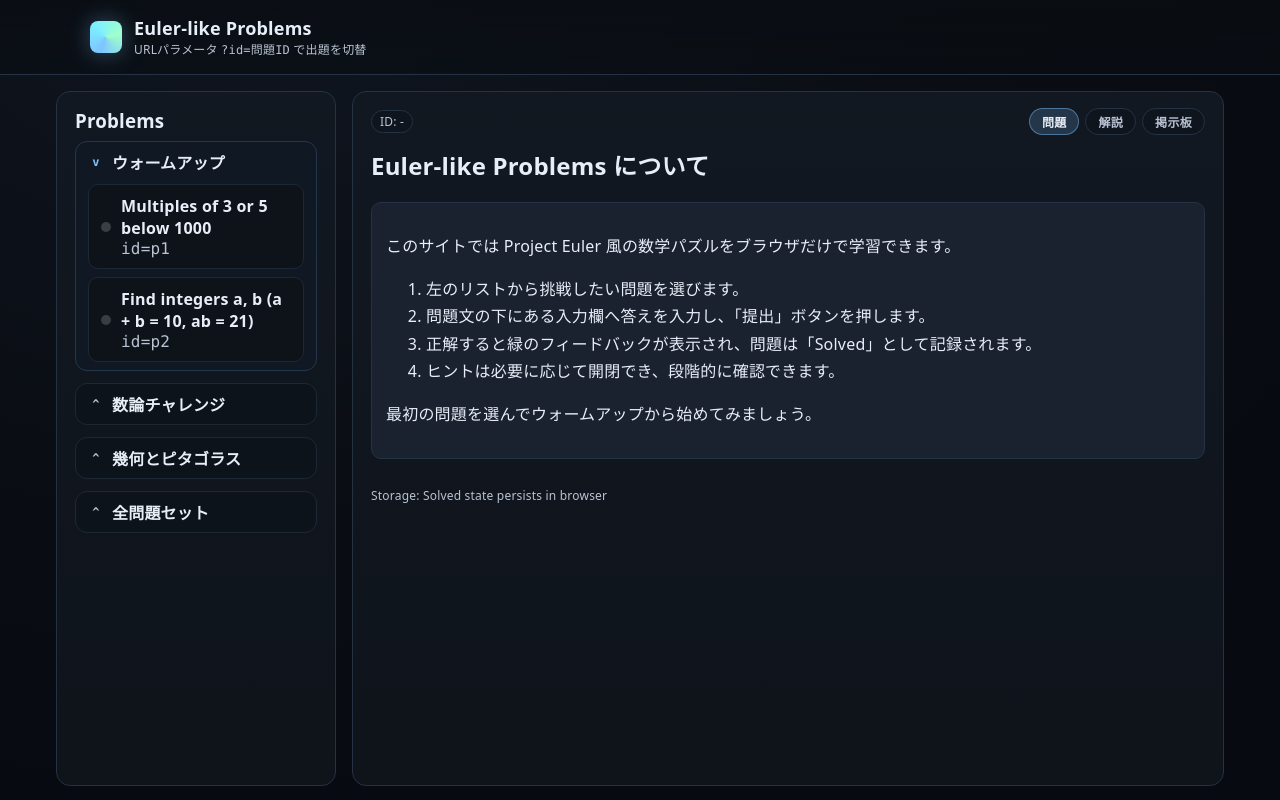
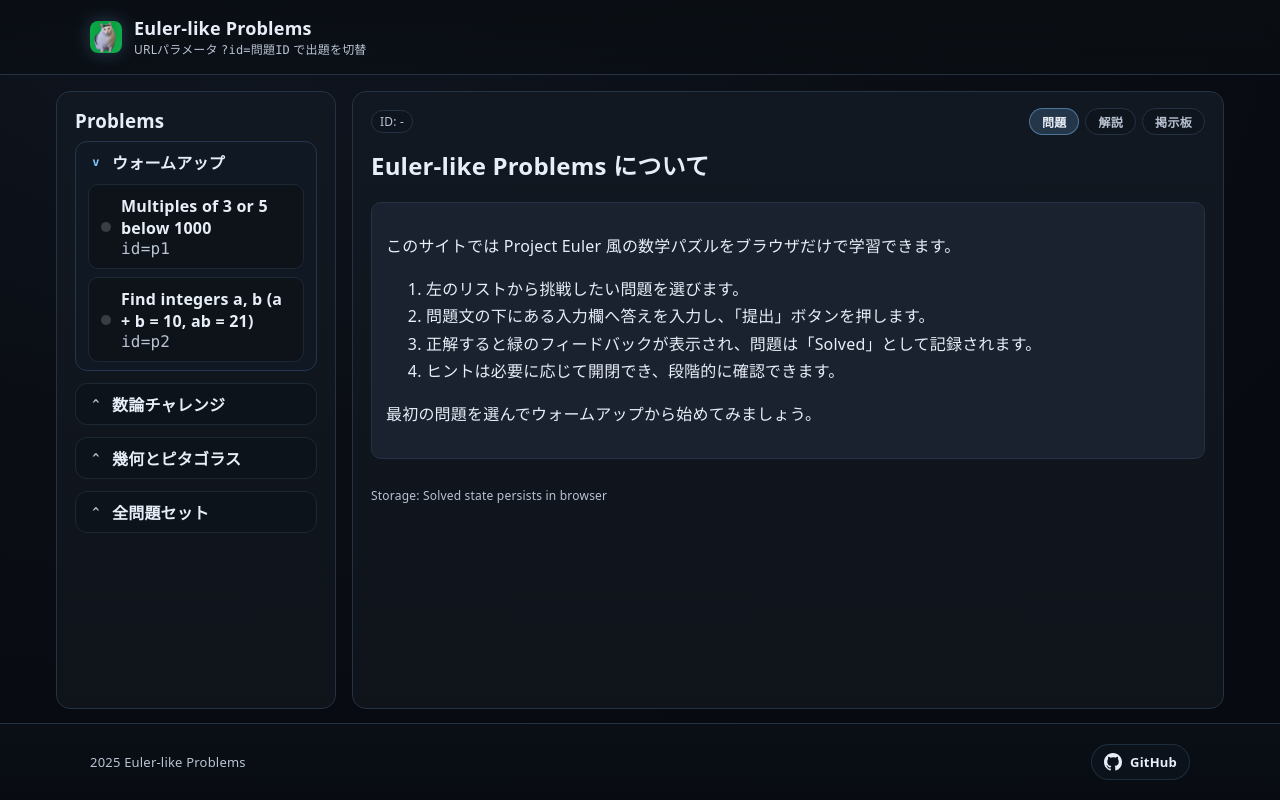
Before and after one commit to kazu107/prokazu, a website: page index.html in a window 1280 px wide. Drawn offline with Linux system fonts and the light colour scheme.

Commit message:
バックエンド調整

```diff
--- a/index.html
+++ b/index.html
@@ -6,7 +6,7 @@
     <title>Project Euler風 | 問題サイト（URLパラメータ対応）</title>
     <link rel="stylesheet" href="styles/main.css" />
 </head>
-<body>
+<body data-github-url="https://github.com/kazu107/prokazu">
 <header>
     <a id="homeLink" class="container brand" href="./">
         <div class="logo" aria-hidden="true"></div>
@@ -85,7 +85,44 @@
     </section>
 </main>
 
+<footer class="site-footer">
+    <div class="container footer-inner">
+        <div class="footer-copy">
+            <span id="footerYear"></span>
+            <span> Euler-like Problems</span>
+        </div>
+        <div class="footer-links">
+            <a id="footerGithubLink"
+               class="footer-link footer-link-github"
+               href="https://github.com/kazu107/prokazu"
+               data-default-href="https://github.com/kazu107/prokazu"
+               target="_blank"
+               rel="noopener"
+               aria-label="View on GitHub">
+                <svg class="footer-icon" viewBox="0 0 16 16" aria-hidden="true">
+                    <path d="M8 0C3.58 0 0 3.58 0 8c0 3.54 2.29 6.53 5.47 7.59.4.07.55-.17.55-.38 0-.19-.01-.82-.01-1.49-2.01.37-2.53-.49-2.69-.94-.09-.23-.48-.94-.82-1.13-.28-.15-.68-.52-.01-.53.63-.01 1.08.58 1.23.82.72 1.21 1.87.87 2.33.66.07-.52.28-.87.51-1.07-1.78-.2-3.64-.89-3.64-3.95 0-.87.31-1.59.82-2.15-.08-.2-.36-1.02.08-2.12 0 0 .67-.21 2.2.82a7.6 7.6 0 0 1 2-.27c.68 0 1.36.09 2 .27 1.53-1.04 2.2-.82 2.2-.82.44 1.1.16 1.92.08 2.12.51.56.82 1.27.82 2.15 0 3.07-1.87 3.75-3.65 3.95.29.25.54.73.54 1.48 0 1.07-.01 1.93-.01 2.2 0 .21.15.46.55.38A8.012 8.012 0 0 0 16 8c0-4.42-3.58-8-8-8z"/>
+                </svg>
+                <span>GitHub</span>
+            </a>
+        </div>
+    </div>
+</footer>
+
 <script src="scripts/problems.js"></script>
 <script src="scripts/main.js"></script>
+<script>
+    (function () {
+        const yearEl = document.getElementById('footerYear');
+        if (yearEl) {
+            yearEl.textContent = new Date().getFullYear();
+        }
+        const githubLink = document.getElementById('footerGithubLink');
+        if (githubLink) {
+            const defaultHref = githubLink.getAttribute('data-default-href') || githubLink.href;
+            const configured = (document.body?.dataset?.githubUrl || '').trim();
+            githubLink.href = configured || defaultHref;
+        }
+    }());
+</script>
 </body>
 </html>
--- a/styles/main.css
+++ b/styles/main.css
@@ -36,9 +36,14 @@ header {
 header .brand:focus-visible { outline: 2px solid var(--accent); outline-offset: 4px; }
 
 .logo {
-    width: 32px; height: 32px; border-radius: 8px;
-    background: conic-gradient(from 200deg, #7dc4ff, #7df0ff, #9fffcb, #7dc4ff);
-    box-shadow: 0 0 22px rgba(125,196,255,.35);
+    width: 32px;
+    height: 32px;
+    border-radius: 8px;
+    background-image: url("/image/38ee176ae4824004f6b0aaf0207dc226_640px.webp");
+    background-size: cover;
+    background-position: center;
+    background-repeat: no-repeat;
+    box-shadow: 0 0 18px rgba(125,196,255,.25);
 }
 .title { font-weight: 700; font-size: 18px; }
 
@@ -392,3 +397,54 @@ details.hint summary {
     line-height: 1.6;
     color: var(--text-dim);
 }
+
+.site-footer {
+    border-top: 1px solid var(--border);
+    background: linear-gradient(180deg, rgba(10, 16, 22, 0.95), rgba(8, 12, 18, 0.98));
+}
+.footer-inner {
+    display: flex;
+    justify-content: space-between;
+    align-items: center;
+    gap: 16px;
+    flex-wrap: wrap;
+    padding-top: 20px;
+    padding-bottom: 20px;
+    font-size: 13px;
+    color: var(--text-dim);
+}
+.footer-copy span:first-child {
+    font-variant-numeric: tabular-nums;
+}
+.footer-links {
+    display: flex;
+    align-items: center;
+    gap: 12px;
+}
+.footer-link {
+    display: inline-flex;
+    align-items: center;
+    gap: 8px;
+    padding: 8px 12px;
+    border-radius: 999px;
+    border: 1px solid rgba(125, 196, 255, 0.15);
+    background: rgba(15, 23, 32, 0.6);
+    color: var(--text);
+    font-weight: 600;
+    transition: border-color .2s ease, background-color .2s ease, transform .2s ease;
+}
+.footer-link:hover {
+    border-color: rgba(125, 196, 255, 0.45);
+    background: rgba(18, 30, 42, 0.8);
+    text-decoration: none;
+    transform: translateY(-1px);
+}
+.footer-link:focus-visible {
+    outline: 2px solid var(--accent);
+    outline-offset: 3px;
+}
+.footer-icon {
+    width: 18px;
+    height: 18px;
+    fill: currentColor;
+}
```
Also changed, not shown: image/38ee176ae4824004f6b0aaf0207dc226_640px.webp (added).
